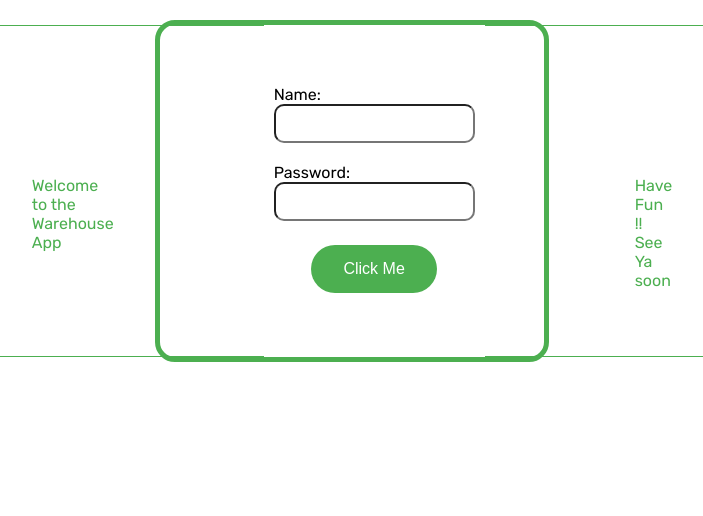
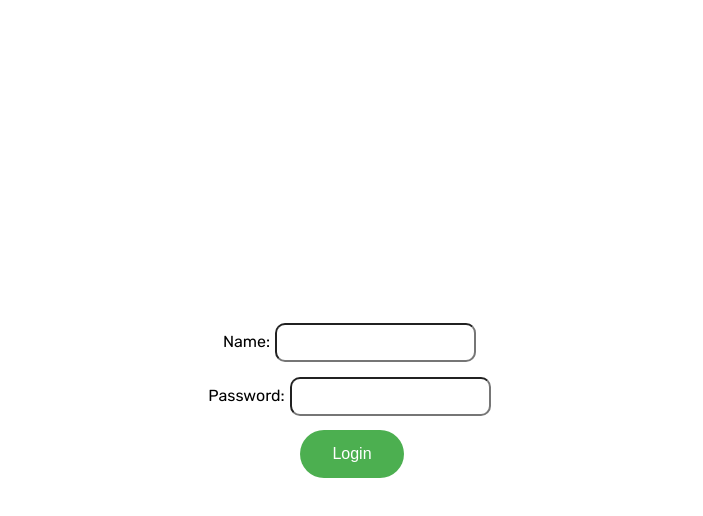
Before and after one commit to BuildAByte/WarehouseApp, a React (Vite) app: page / in a window 1280 px wide. Shown: the top 516 px of the page, without its empty margins (288-991 px from the left). Built offline with nearby package versions, Linux system fonts and the light colour scheme.

Commit message:
login page fixed

```diff
--- a/src/components/Card/Cards.tsx
+++ b/src/components/Card/Cards.tsx
@@ -1,21 +1,21 @@
 import "./Cards.css";
-
+type AnyArray = Array<number | string | Date | JSX.Element>;
 interface Props {
-  data: any[];
+  data: AnyArray;
+  title: string;
 }
 
 export default function Card(props: Props) {
   function MapData() {
-    return props.data.slice(1, props.data.length - 1).map((item: any) => (
+    return props.data.slice(1, props.data.length).map((item: any) => (
       <p className="card-elements">
         <em>{item}</em>
       </p>
     ));
   }
-  const title = props.data[0];
   return (
     <div className="card-container">
-      <h1>{title}</h1>
+      <h1>{props.title}</h1>
       {MapData()}
     </div>
   );
--- a/src/index.tsx
+++ b/src/index.tsx
@@ -11,7 +11,6 @@ import AddWork from "./screens/AddWork/AddWork";
 
 function Main() {
   return (
-    <div className="main">
     <BrowserRouter>
       <Routes>
         <Route path="/" element={<Login />} />
@@ -24,7 +23,6 @@ function Main() {
         </Route>
       </Routes>
     </BrowserRouter>
-    </div>
   );
 }
 
--- a/src/screens/AddWork/AddWork.tsx
+++ b/src/screens/AddWork/AddWork.tsx
@@ -19,6 +19,7 @@ function AddWork() {
   async function addWorkCallback() {
     const add = await createWork(workType);
     console.log(add);
+    navigate("/app/works");
   }
   function mapWorkTypes() {
     return workTypes.map((type) => {
--- a/src/screens/App/App.css
+++ b/src/screens/App/App.css
@@ -14,5 +14,4 @@
 }
 .header {
   display: flex;
-  flex-direction: row;
 }
--- a/src/screens/App/App.tsx
+++ b/src/screens/App/App.tsx
@@ -7,9 +7,7 @@ export default function App() {
     <div className="main">
       <Navbar />
 
-      <div className="container">
-        <Outlet />
-      </div>
+      <Outlet />
     </div>
   );
 }
--- a/src/screens/Login/Login.css
+++ b/src/screens/Login/Login.css
@@ -1,35 +1,16 @@
-.wrapper {
+.main {
+  display: flex;
+  flex: 1;
+  justify-content: center;
+  align-items: center;
   height: 100vh;
-  display: flex;
-
-  /* Direction of the items, can be row or column */
-  flex-direction: column;
+}
+label {
+  margin-bottom: 5px;
 }
 
-.header,
-.footer {
-  height: 30px;
-  color: #4caf50;
-  border-bottom: 1px solid #4caf50;
-}
-
-.header {
-  border-top: 1px solid #4caf50;
-  padding: 150px;
-}
-
-.footer {
-  border-top: 1px solid #4caf50;
-  padding: 150px;
-}
-
-.main {
-  flex: 1;
-  display: flex;
-  align-items: center;
-  padding: 5px;
-  flex-direction: column;
-  justify-content: center;
+input {
+  margin: 5px;
 }
 
 button {
--- a/src/screens/Login/Login.tsx
+++ b/src/screens/Login/Login.tsx
@@ -20,10 +20,7 @@ function Login() {
     }
   }
   return (
-    <div className="wrapper">
-      <div className="header">Welcome to the Warehouse App</div>
     <div className="main">
-        <div className="item-container">
       <label>
         Name:
         <input
@@ -34,8 +31,6 @@ function Login() {
           }}
         />
       </label>
-        </div>
-        <div className="item-container">
       <label>
         Password:
         <input
@@ -46,14 +41,9 @@ function Login() {
           }}
         />
       </label>
-        </div>
-        <div className="item-container">
       <button onClick={login} type="button">
-            Click Me
+        Login
       </button>
-        </div>
-      </div>
-      <div className="footer">Have Fun !! See Ya soon</div>
     </div>
   );
 }
--- a/src/screens/Works/Works.tsx
+++ b/src/screens/Works/Works.tsx
@@ -37,7 +37,10 @@ export default function Works() {
 
   function mapWorks() {
     return works.map(({ id, work_type, start_timestamp, end_timestamp }) => (
-      <Card data={[id, work_type, start_timestamp, end_timestamp]} />
+      <Card
+        data={[id, work_type, start_timestamp, end_timestamp]}
+        title={work_type}
+      />
     ));
   }
   return (
```
Lines whose indentation alone changed are shown as unchanged.
